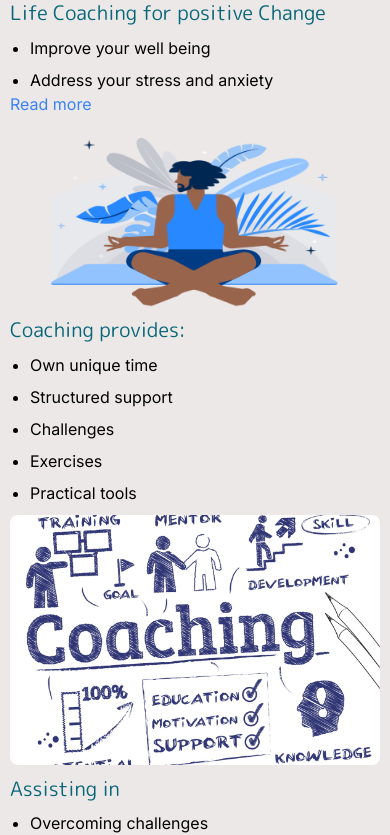
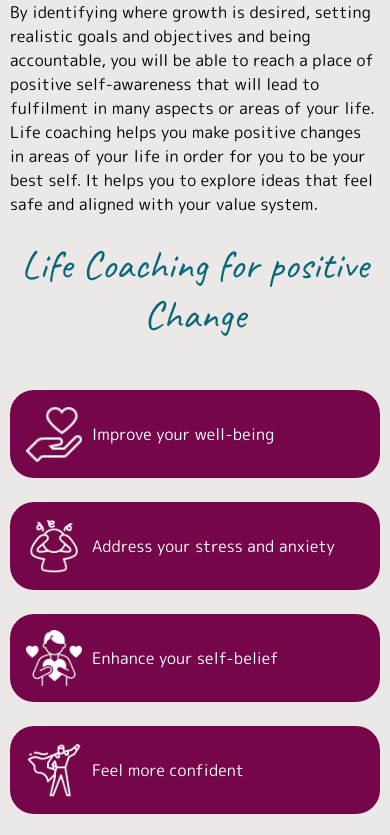
Before and after one commit to Scott-Bebington/SanetLifeCoach, a Next.js app: page / in a window 390 px wide. Shown: the part 2022-2857 px from the top of the page. Built offline with nearby package versions, Linux system fonts and the light colour scheme.

Commit message:
Changes life coahcing

```diff
--- a/src/app/pages/lifecoaching.jsx
+++ b/src/app/pages/lifecoaching.jsx
@@ -4,26 +4,6 @@ import { Typography, Fade } from "@mui/material";
 import { useState } from "react";
 
 export default function LifeCoaching() {
-  return (
-    <main
-      key="life-coaching"
-      id="life-coaching"
-      className="min-h-screen w-full "
-    >
-      <div className="hidden lg:block">
-        <Desktop />
-      </div>
-      <div className="hidden md:block lg:hidden">
-        <Tablet />
-      </div>
-      <div className="block md:hidden">
-        <Mobile />
-      </div>
-    </main>
-  );
-}
-
-function Desktop() {
 
   const items = [
     {
@@ -61,12 +41,16 @@ function Desktop() {
   ]
 
   return (
-    <>
+    <main
+      key="life-coaching"
+      id="life-coaching"
+      className="min-h-screen w-full "
+    >
       <section className="flex">
         {/* <img src="/images/my_approach.png" className="h-screen w-1/2" /> */}
         <div>
-          <section className="px-large py-medium">
-            <div className=" my-large">
+          <section className="px-small lg:px-large py-medium">
+            <div className="my-large">
               <Typography variant="h3" className="text-customPrimary font-bold w-full">Life Coaching</Typography>
             </div>
             <Typography variant="body1" className="mb-medium">
@@ -86,8 +70,8 @@ function Desktop() {
         </div>
       </section>
 
-      <section className="w-full px-large flex">
-        <aside className="w-1/2">
+      <section className="w-full px-small lg:px-large flex flex-col lg:flex-row">
+        <aside className="w-full lg:w-1/2">
           <div className="mb-large">
             <Typography variant="h4" className="text-secondary font-bold text-center">
               Life Coaching for positive Change
@@ -95,7 +79,7 @@ function Desktop() {
           </div>
 
           {/* <div className="flex items-center justify-center flex-wrap gap-4"> */}
-          <div className="grid grid-cols-2 gap-6">
+          <div className="grid grid-cols-1 md:grid-cols-2 gap-6">
 
             {items.map((item, index) => (
               <div className="flex items-center justify-start h-fit rounded-[24px] bg-primary p-4" key={index}>
@@ -108,8 +92,9 @@ function Desktop() {
           </div>
         </aside>
 
-        <aside className="flex flex-col items-center w-1/2 space-y-10">
-          <div>
+        <aside className="flex flex-col lg:items-center w-full lg:w-1/2 space-y-10 py-large lg:py-0">
+          <div className="flex justify-between flex-col md:flex-row lg:flex-col">
+            <section>
               <Typography variant="h4" className="text-secondary font-bold">
                 Coaching provides:
               </Typography>
@@ -122,6 +107,8 @@ function Desktop() {
                   <li>Practical tools</li>
                 </ul>
               </div>
+            </section>
+            <section>
               <Typography variant="h4" className="text-secondary font-bold">
                 Assisting in
               </Typography>
@@ -133,6 +120,7 @@ function Desktop() {
                   <li>Development personally and professionally</li>
                 </ul>
               </div>
+            </section>
           </div>
         </aside>
 
@@ -145,255 +133,6 @@ function Desktop() {
 
 
       </section>
-
-      {/* <section className="p-large flex">
-        <aside className="w-1/2 flex items-center justify-center">
-          <div className="w-full">
-            <div className="text-center w-full">
-              <div>1. Own unique</div>
-              <div>time</div>
-            </div>
-            <div className="flex items-center justify-center">
-              <div className="text-center">
-                <div>5. Structured</div>
-                <div>support</div>
-              </div>
-              <div className="p-large w-1/3 text-center">
-                <Typography variant="h4" className="text-secondary font-bold">
-                  Coaching
-                </Typography>
-                <Typography variant="h4" className="text-secondary font-bold">
-                  provides
-                </Typography>
-              </div>
-              <div className="">
-                2. Challenges
-              </div>
-            </div>
-
-
-            <div className="flex items-center justify-center space-x-24">
-              <div>3. Exercises</div>
-              <div>4. Practical tools</div>
-            </div>
-          </div>
-
-        </aside>
-
-        <aside className="w-1/2 flex items-center justify-center">
-          <div className="w-full">
-            <div className="text-center w-full flex justify-center">
-              <div className="w-fit border-2 border-primary p-2 rounded-lg">
-                <div>1. Overcoming</div>
-                <div>challenges</div>
-              </div>
-            </div>
-            <div className="flex items-center justify-center">
-              <div className="text-center w-1/3 flex justify-end">
-                <div className="w-fit border-2 border-primary p-2 rounded-lg">
-                  3. Achieving goals
-                </div>
-              </div>
-              <div className="p-large w-1/3 text-center">
-                <Typography variant="h4" className="text-secondary font-bold">
-                  Assisting in
-                </Typography>
-              </div>
-              <div className="w-1/3">
-                <div className="w-fit border-2 border-primary p-2 rounded-lg">
-                  2. Being at peace
-                </div>
-
-              </div>
-            </div>
-
-
-            <div className="flex justify-center">
-              <div className="w-fit border-2 border-primary p-2 rounded-lg">
-                <div>4. Development personally</div>
-                <div>and professionally</div>
-              </div>
-
-            </div>
-          </div>
-
-        </aside>
-      </section> */}
-
-
-
-
-
-    </>
+    </main>
   );
 }
-
-function Tablet() {
-  return (
-    <>
-      <section className="px-large py-medium">
-        <Typography variant="h3" className="text-customPrimary font-bold w-full text-center mb-small">
-          Life Coaching
-        </Typography>
-        <Typography>
-          Coaching is for every person who wants to evolve beyond traumatic experiences, discover their true purpose,
-          achieve goals and improve mental wellness. Whether you&apos;re feeling stuck, overwhelmed, or simply ready for change,
-          I&apos;m here to guide you through your transformation. By identifying where growth is desired, setting realistic goals
-          and objectives and being accountable, you will be able to reach a place of positive self-awareness that will lead
-          to fulfilment in many aspects or areas of your life.
-        </Typography>
-      </section>
-      <section className="px-large">
-        {/* Text Content */}
-        <aside className="w-full">
-          <Typography variant="h4" className="text-secondary font-bold">
-            Life Coaching for positive Change
-          </Typography>
-          <div className="flex justify-between">
-            <ul className="text-black pt-small list-disc pl-5 space-y-2">
-              <li>Improve your well being</li>
-              <li>Address your stress and anxiety</li>
-              <li>Enhance your self-belief</li>
-              <li>Feel more confident</li>
-              <li>Lead with authority</li>
-              <li>Focused time and energy</li>
-              <li>Get motivated</li>
-              <li>Improve your relationships</li>
-            </ul>
-            <img
-              src="/images/Life_Coaching_Image_1.png"
-              className="h-[255px] w-7/12 rounded-lg float-left mr-4 flex items-center justify-center"
-            />
-          </div>
-        </aside>
-
-      </section>
-      <section>
-        <Typography variant="h6" className="px-large py-medium font-bold text-center">
-          Life coaching helps you make positive changes in areas of your life in order for you to be your best self.
-          It helps you to explore ideas that feel safe and aligned with your value system.
-        </Typography>
-      </section>
-      <section className="px-large flex">
-        {/* Image placeholder div */}
-        <img
-          src="/images/Life_Coaching_Image_2.png"
-          className="h-[380px] w-10/12 rounded-lg float-left mr-4 flex items-center justify-center"
-        />
-        {/* Text Content */}
-        <aside className="w-5/12">
-          <Typography variant="h4" className="text-secondary font-bold">
-            Coaching provides:
-          </Typography>
-          <div className="text-black pt-small">
-            <ul className="list-disc pl-5 space-y-2">
-              <li>Own unique time </li>
-              <li>Structured support</li>
-              <li>Challenges</li>
-              <li>Exercises</li>
-              <li>Practical tools</li>
-            </ul>
-          </div>
-          <Typography variant="h4" className="text-secondary font-bold pt-small">
-            Assisting in
-          </Typography>
-          <div className="text-black pt-small">
-            <ul className="list-disc pl-5 space-y-2">
-              <li>Overcoming challenges</li>
-              <li>Being at peace</li>
-              <li>Achieving goals</li>
-              <li>Development personally and professionally</li>
-            </ul>
-          </div>
-        </aside>
-
-      </section>
-    </>
-
-  );
-}
-
-function Mobile() {
-
-  const [positiveChangeChecked, setPositiveChange] = useState(false);
-
-  return (
-    <>
-      <section className="p-small">
-        <Typography variant="h4" className="text-customPrimary font-bold w-full text-center mb-small">
-          Life Coaching
-        </Typography>
-        <Typography>
-          Coaching is for every person who wants to evolve beyond traumatic experiences, discover their true purpose,
-          achieve goals and improve mental wellness. Whether you&apos;re feeling stuck, overwhelmed, or simply ready for change,
-          I&apos;m here to guide you through your transformation. By identifying where growth is desired, setting realistic goals
-          and objectives and being accountable, you will be able to reach a place of positive self-awareness that will lead
-          to fulfilment in many aspects or areas of your life.
-        </Typography>
-      </section>
-      <section className="px-small">
-        <div className="w-full">
-          <Typography variant="h5" className="text-secondary font-bold">
-            Life Coaching for positive Change
-          </Typography>
-          <div className="text-black pt-small">
-            <ul className="list-disc pl-5 space-y-2">
-              <li>Improve your well being</li>
-              <li>Address your stress and anxiety</li>
-              {positiveChangeChecked && (
-                <>
-                  <li>Enhance your self-belief</li>
-                  <li>Feel more confident</li>
-                  <li>Lead with authority</li>
-                  <li>Focused time and energy</li>
-                  <li>Get motivated</li>
-                  <li>Improve your relationships</li>
-                </>
-              )}
-
-            </ul>
-          </div>
-          <div className="text-blue-500 cursor-pointer" onClick={() => setPositiveChange(!positiveChangeChecked)}>
-            {positiveChangeChecked ? "Read less" : "Read more"}
-          </div>
-        </div>
-        {/* Image placeholder div */}
-        <img
-          src="/images/Life_Coaching_Image_1.png"
-          className="h-[200px] w-full rounded-lg float-left mr-4 flex items-center justify-center"
-        />
-      </section>
-      <section className="px-small py-small">
-
-        {/* Text Content */}
-        <div className="w-full">
-          <Typography variant="h5" className="text-secondary font-bold">
-            Coaching provides:
-          </Typography>
-          <ul className="text-black pt-small  list-disc pl-5 space-y-2">
-            <li>Own unique time </li>
-            <li>Structured support</li>
-            <li>Challenges</li>
-            <li>Exercises</li>
-            <li>Practical tools</li>
-          </ul>
-        </div>
-        {/* Image placeholder div */}
-        <img
-          src="/images/Life_Coaching_Image_2.png"
-          className="h-[250px] w-full rounded-lg float-left mr-4 my-small flex items-center justify-center"
-        />
-        <Typography variant="h5" className="text-secondary font-bold pt-small">
-          Assisting in
-        </Typography>
-        <ul className="text-black pt-small list-disc pl-5 space-y-2">
-          <li>Overcoming challenges</li>
-          <li>Being at peace</li>
-          <li>Achieving goals</li>
-          <li>Development personally and professionally</li>
-        </ul>
-      </section>
-    </>
-
-  );
-}
```
Lines whose indentation alone changed are shown as unchanged.
